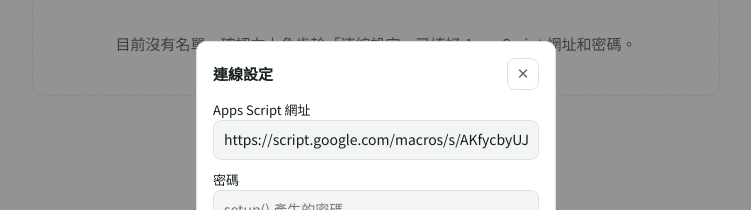
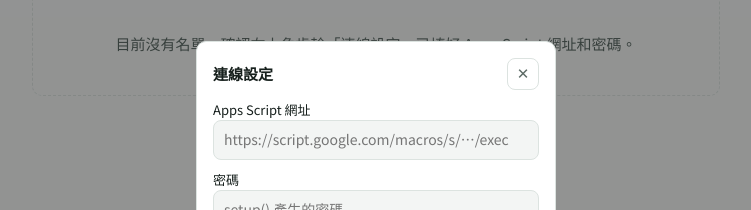
Before and after one commit to bh06211301/pharmacy-visit-app, a plain HTML site: page screening.html in a window 1280 px wide. Shown: the part 238-448 px from the top of the page, without its empty margins (264-1015 px from the left). Drawn offline with Linux system fonts and the light colour scheme.

Commit message:
fix(screening): 移除公開頁面寫死的 GAS exec 網址
- screening.html 與來源檔的 DEFAULT_URL 清空，改由各裝置在設定中填入
- 配合 2026-11-17 SCREENING_API_URL 輪替，避免新網址再次公開外流

```diff
--- a/screening.html
+++ b/screening.html
@@ -125,7 +125,7 @@ body{margin:0}
 (function(){
   // ===== 連線設定（存在這台裝置的瀏覽器）=====
   const LS={get(k){try{return localStorage.getItem(k)||""}catch(e){return ""}},set(k,v){try{localStorage.setItem(k,v)}catch(e){}}};
-  const DEFAULT_URL="https://script.google.com/macros/s/AKfycbyUJrKP1PsAOsQx8sVnJE5dwMhsn7LdEdZctsP_Y_T8em7AM5BtubDDpR1eL-1ZLxUNuQ/exec"; // 部署後可直接把 /exec 網址填在這裡，就不用每台裝置輸入
+  const DEFAULT_URL=""; // 2026-11-17 輪替：這是公開頁面，不再把 /exec 網址寫死在這裡，一律由每台裝置自己在齒輪設定填（舊版這裡原本有預設網址方便不用每台輸入，但這個檔案在 GitHub Pages 上公開，等於把網址外流，故移除）
   const API={url:LS.get("nps_url")||DEFAULT_URL,token:LS.get("nps_token")};
   const S={rows:[],f:"todo",city:"全部",type:"全部"};
   const DEC={"要去":"go","再查":"later","不去":"no"}, DEC_R={go:"要去",later:"再查",no:"不去"};
```
